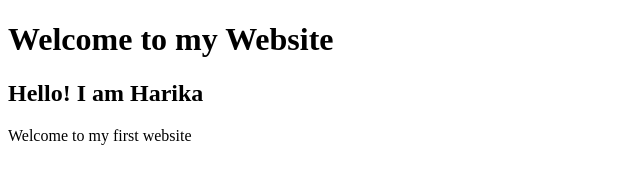
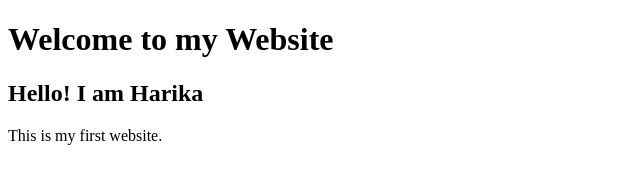
Before and after one commit to harikanuthalapati36-hue/my-first-website, a plain HTML site: page index.html in a window 1280 px wide. Shown: the full height of the page, 0-640 px from the left. Drawn offline with Linux system fonts and the light colour scheme.

Commit message:
Update index.html

```diff
--- a/index.html
+++ b/index.html
@@ -1,11 +1,11 @@
 <!DOCTYPE html>
 <html>
   <head>
-    <title>My Website</title>
+    <title>Harika's Website</title>
   </head>
   <body>
     <h1>Welcome to my Website</h1>
     <h2>Hello! I am Harika</h2>
-    <p>Welcome to my first website</p>
+    <p>This is my first website.</p>
   </body>
 </html>
```
